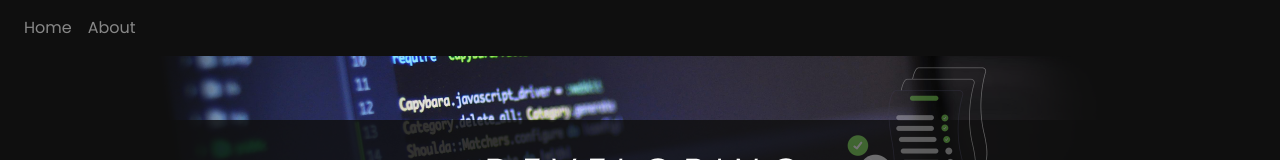
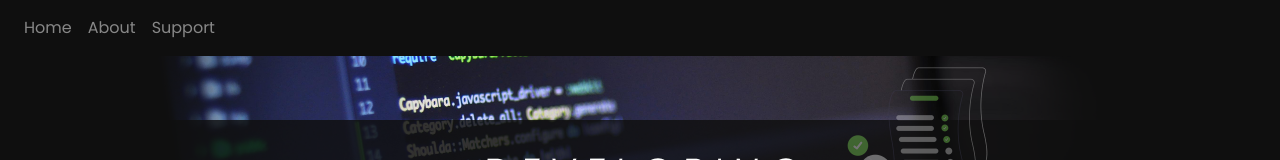
Before and after one commit to 5AbhishekSaxena/anguilar-developing-developer, an Angular app: page /home in a window 1280 px wide. Shown: the top 160 px of the page. Built offline with nearby package versions, Linux system fonts and the light colour scheme.

Commit message:
Add support link

```diff
--- a/src/app/app.component.html
+++ b/src/app/app.component.html
@@ -12,6 +12,12 @@
       <li class="nav-item">
         <a class="nav-link" [routerLink]="['about']">About</a>
       </li>
+      <a
+        class="nav-link"
+        href="https://www.buymeacoffee.com/abhisheksaxena"
+        target="_blank"
+        >Support</a
+      >
     </ul>
   </nav>
   <router-outlet></router-outlet>
```
